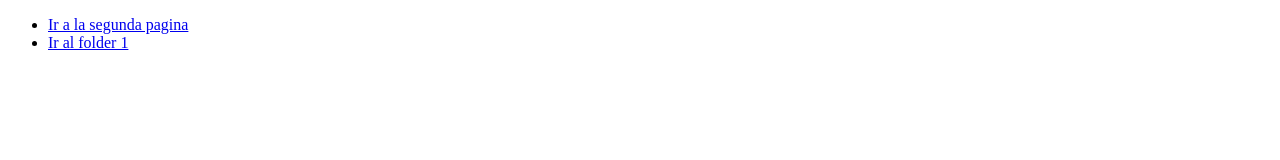
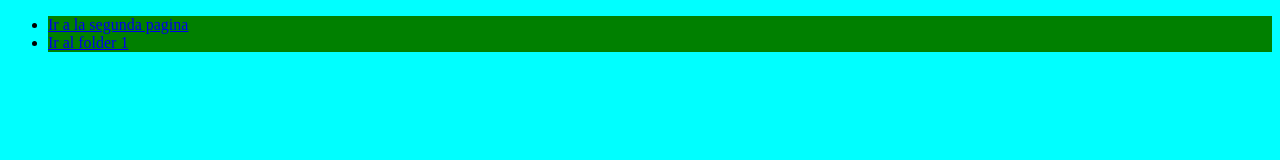
Before and after one commit to pablolobaton/enrutamiento, a plain HTML site: page index.html in a window 1280 px wide. Drawn offline with Linux system fonts and the light colour scheme.

Commit message:
cambio de estilos

```diff
--- /dev/null
+++ b/estilos/estilos.css
@@ -0,0 +1,3 @@
+body{
+    background-color: aqua;
+}
--- a/index.html
+++ b/index.html
@@ -5,6 +5,27 @@
     <meta http-equiv="X-UA-Compatible" content="IE=edge">
     <meta name="viewport" content="width=device-width, initial-scale=1.0">
     <title>Document</title>
+    <link rel="stylesheet" href="estilos/estilos.css">
+<style>
+/*
+css
+compuesto por reglas de estilo
+
+selector:
+   propiedad: valor;
+   propiedad:
+
+
+selector tipo etiqueta
+*/
+li{
+        background-color: green;
+        border:lpx solid lightblue;
+}
+
+
+
+</style>
 </head>
 <body>
 
```
